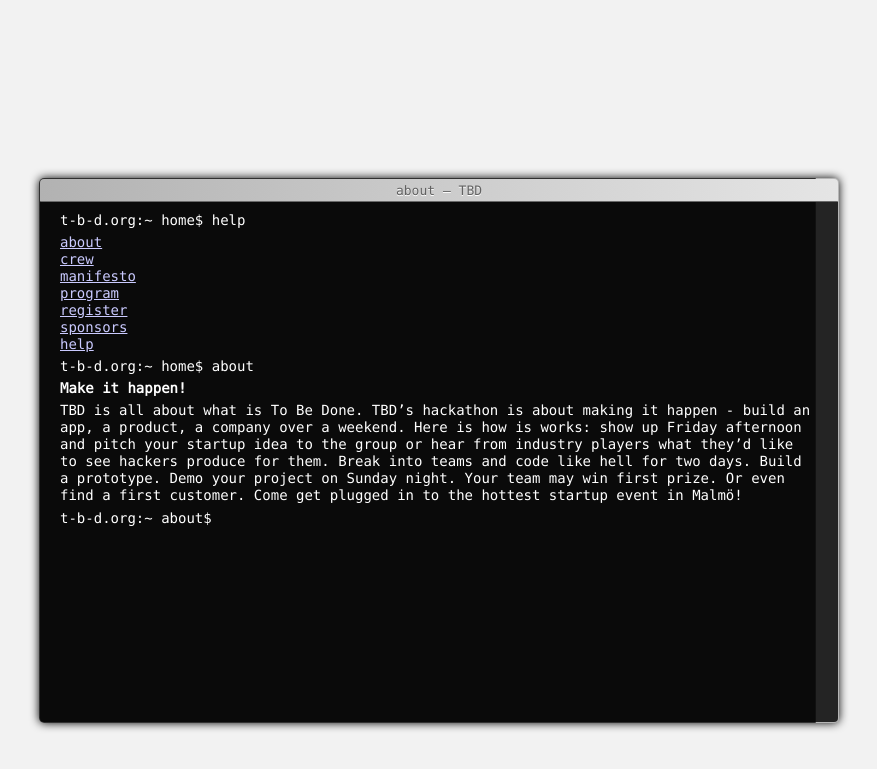
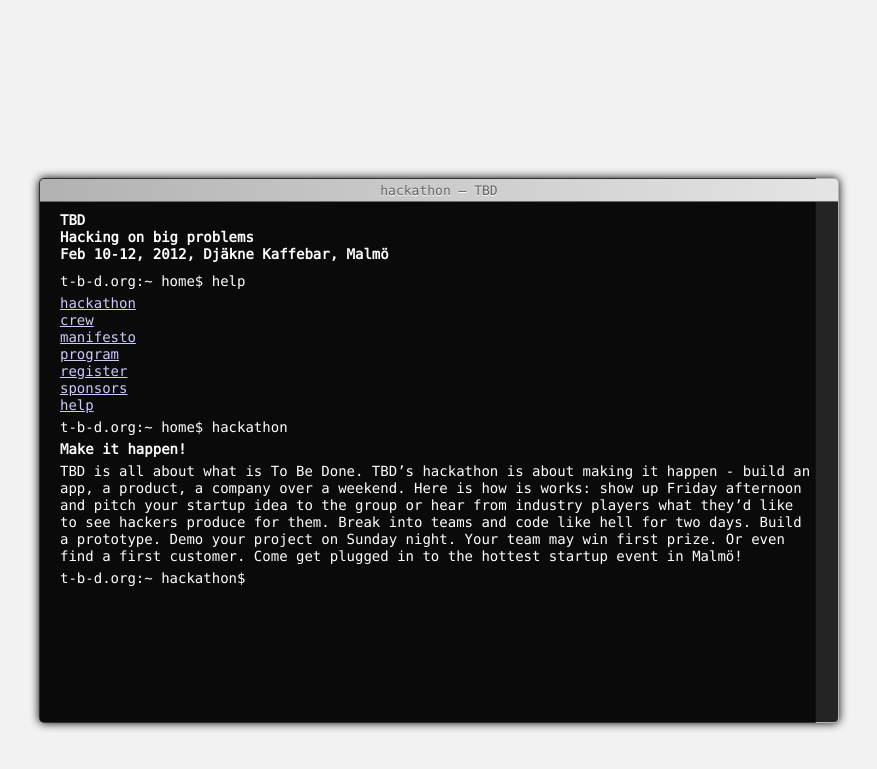
Before and after one commit to T-B-D/t-b-d.github.com, a Jekyll site: the page built from about/index.html, in a window 1280 px wide. Shown: the top 769 px of the page, without its empty margins (201-1078 px from the left). Built offline with Jekyll 4.4.1, drawn with Linux system fonts in a browser that asks for light colours.

Commit message:
changed about to hackathon, added header content

```diff
--- a/_layouts/default.html
+++ b/_layouts/default.html
@@ -59,13 +59,19 @@
                     <!-- Add pr3 to get webkit scroll bar padding correct, can't be used in moz -->
                         <div id="terminal" class="oys h500 br0044 pa10 pt0">
                                                     <!-- <h1>TBD</h1> -->
+                            <hgroup class="mt10">
+                                <h1>TBD</h1>
+                                <h2>Hacking on big problems</h2>
+                                <h3>Feb 10-12, 2012, Djäkne Kaffebar, Malmö</h3>
+                            </hgroup>
+
                             <p class="mt10">t-b-d.org:~ home$ help</p>
                             <article>
                                 <ol>
                                     <!-- <li><a href="/">home</a></li> -->
                                     <!-- <li><a href="/location/">location</a></li> -->
 
-                                    <li><a id="about" href="/about/">about</a></li>
+                                    <li><a id="hackathon" href="/hackathon/">hackathon</a></li>
                                     <li><a id="crew" href="/crew/">crew</a></li>
                                     <li><a id="manifesto" href="/manifesto/">manifesto</a></li>
                                     <li><a id="program" href="/program/">program</a></li>
--- a/about/index.html
+++ b/about/index.html
@@ -1,6 +1,6 @@
 ---
 layout: default
-title: about
+title: hackathon
 ---
 <p>t-b-d.org:~ home$ {{ page.title }}</p>
 <article>
--- a/css/style.css
+++ b/css/style.css
@@ -26,6 +26,8 @@
 	-webkit-tap-highlight-color:none;
 	outline:none;
 	font-size: 14px;
+	margin:0;
+	padding: 0;
 }
 
 ol {
--- a/help/index.html
+++ b/help/index.html
@@ -5,7 +5,7 @@
 <p>t-b-d.org:~ home$ {{ page.title }}</p>
 <article>
 	<ol>
-	    <li><a id="about" href="/about/">about</a></li>
+	    <li><a id="hackathon" href="/hackathon/">hackathon</a></li>
 	    <li><a id="crew" href="/crew/">crew</a></li>
 	    <li><a id="manifesto" href="/manifesto/">manifesto</a></li>
 	    <li><a id="program" href="/program/">program</a></li>
--- a/js/output.js
+++ b/js/output.js
@@ -1,4 +1,4 @@
-var about = '<article><h1>Make it happen!</h1><p>TBD is all about what is To Be Done. TBD’s hackathon is about making it happen - build an app, a product, a company over a weekend. Here is how is works: show up Friday afternoon and pitch your startup idea to the group or hear from industry players what they’d like to see hackers produce for them. Break into teams and code like hell for two days. Build a prototype. Demo your project on Sunday night. Your team may win first prize. Or even find a first customer. Come get plugged in to the hottest startup event in Malmö!</p></article>';
+var hackathon = '<article><h1>Make it happen!</h1><p>TBD is all about what is To Be Done. TBD’s hackathon is about making it happen - build an app, a product, a company over a weekend. Here is how is works: show up Friday afternoon and pitch your startup idea to the group or hear from industry players what they’d like to see hackers produce for them. Break into teams and code like hell for two days. Build a prototype. Demo your project on Sunday night. Your team may win first prize. Or even find a first customer. Come get plugged in to the hottest startup event in Malmö!</p></article>';
 var crew = '<article><h1>Crew</h1><ul><li>Marie Neubauer</li><li>Fredrik Carlsson</li><li>Jamal Reimer</li><li>Peter Neubauer</li><li>Claus Dahl</li><li>Erik Starck</li></ul></article>';
 
 
--- a/js/tbd.js
+++ b/js/tbd.js
@@ -54,8 +54,8 @@
       var oldLabel = '<p>' + commandInputLabel.innerHTML + command + '</p>';
       var newLabel = function(){ commandInputLabel.innerHTML = "t-b-d.org:~ " + command + "$"; }
 
-      if (command === "about") {
-        output.innerHTML = output.innerHTML + '<p>' + commandInputLabel.innerHTML + " " + command + '</p>' + about;
+      if (command === "hackathon") {
+        output.innerHTML = output.innerHTML + '<p>' + commandInputLabel.innerHTML + " " + command + '</p>' + hackathon;
         newLabel();
       } else if (command === "crew") {
         output.innerHTML = output.innerHTML + '<p>' + commandInputLabel.innerHTML + " " + command + '</p>' + crew;
```
